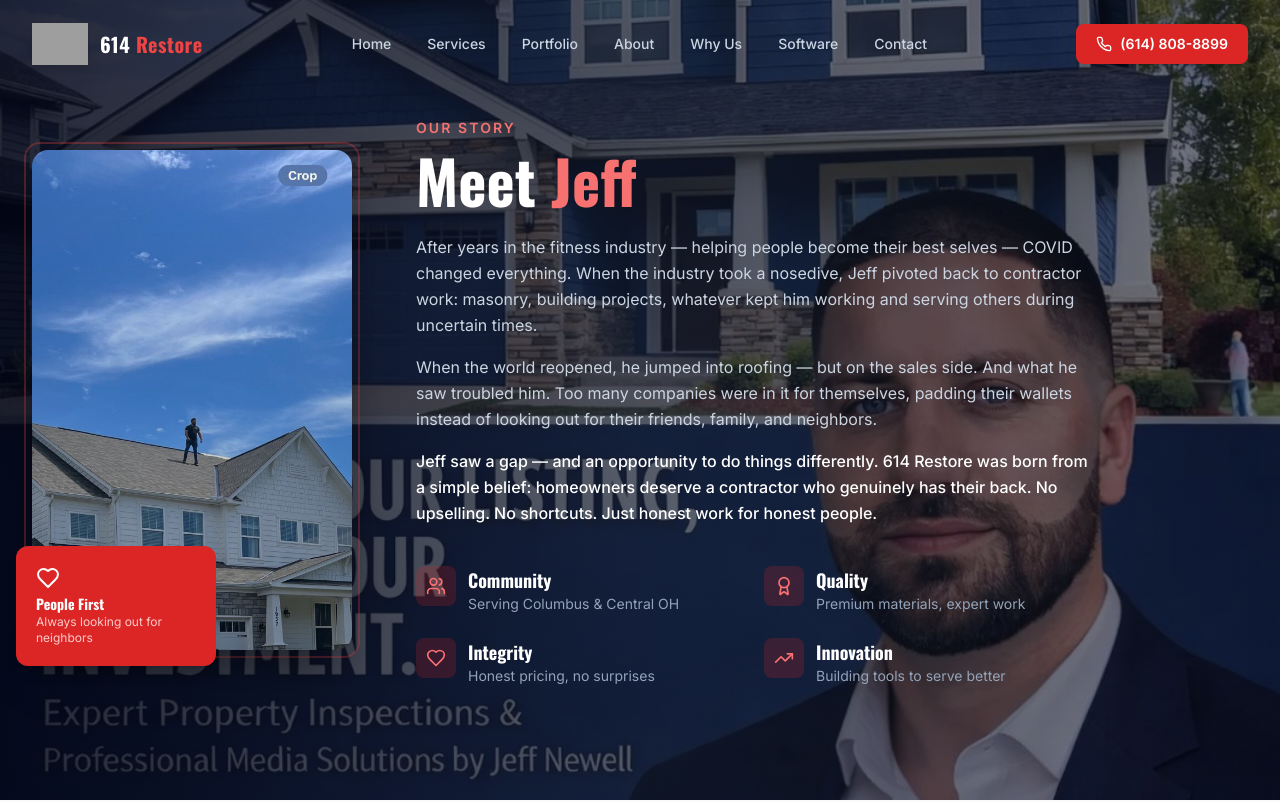
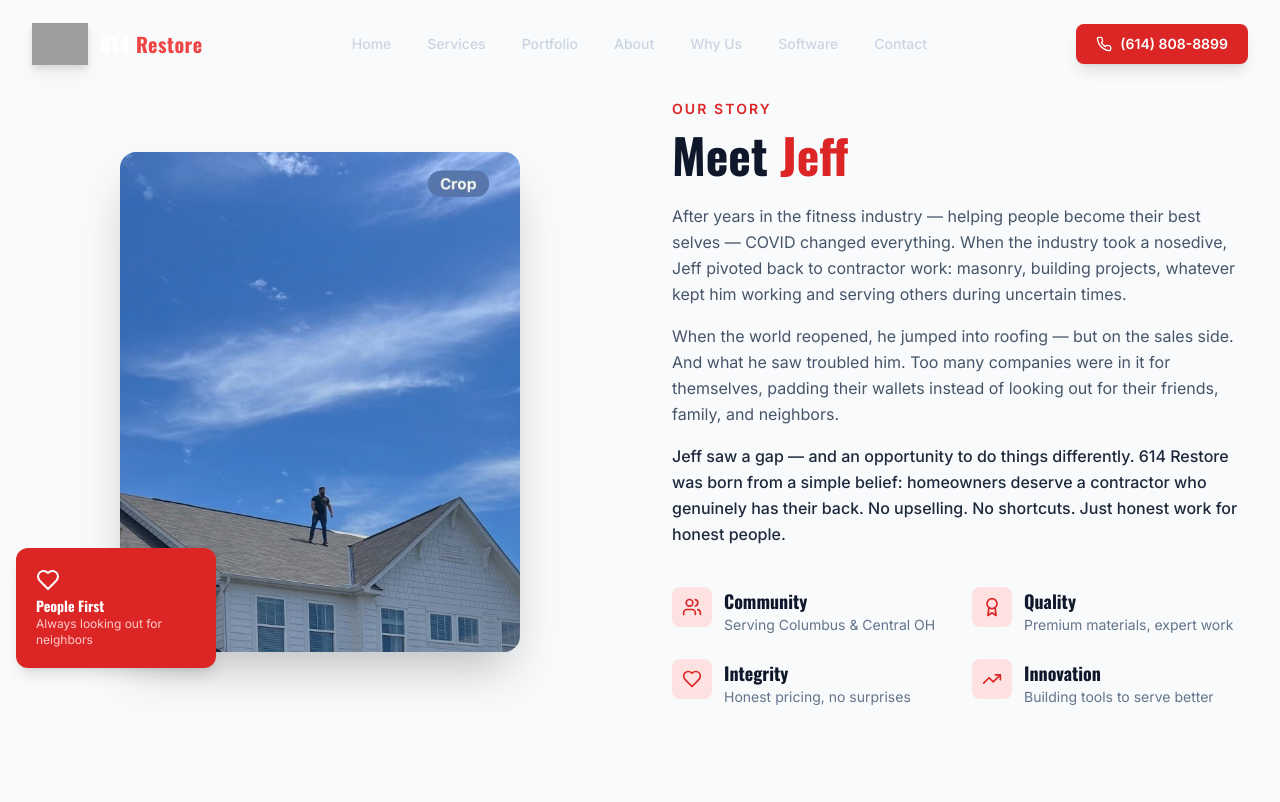
Before and after one commit to 614restore/614-site, a Next.js app: page /about in a window 1280 px wide. Shown: the top 802 px of the page. Built offline with nearby package versions, Linux system fonts and the light colour scheme; grey boxes are pictures that could not be loaded.

Commit message:
Fix buttons: link to /contact, simpler About bg

```diff
--- a/src/components/About.tsx
+++ b/src/components/About.tsx
@@ -2,31 +2,19 @@
 
 export default function About() {
   return (
-    <section id="about" className="relative min-h-screen flex items-center overflow-hidden">
-      {/* Full-bleed background */}
-      <div className="absolute inset-0">
-        <img
-          src="/images/about-hero-bg.jpg"
-          alt=""
-          className="w-full h-full object-cover object-center"
-        />
-        <div className="absolute inset-0 bg-gradient-to-r from-steel-950/85 via-steel-900/70 to-steel-950/50" />
-      </div>
-
-      {/* Content - portrait on left, text on right */}
-      <div className="relative z-10 max-w-7xl mx-auto px-4 sm:px-6 lg:px-8 py-24 w-full">
-        <div className="flex flex-col lg:flex-row items-center gap-16">
+    <section id="about" className="py-24 bg-steel-50">
+      <div className="max-w-7xl mx-auto px-4 sm:px-6 lg:px-8">
+        <div className="grid lg:grid-cols-2 gap-16 items-center">
           {/* Left: Portrait */}
           <div className="flex-shrink-0 relative">
-            <div className="relative w-[320px] h-[500px] rounded-2xl overflow-hidden shadow-2xl shadow-black/50">
+            <div className="relative w-full max-w-[400px] mx-auto rounded-2xl overflow-hidden shadow-2xl">
               <img
                 src="/images/portrait-final.jpg"
                 alt="Jeff - Owner of 614 Restore"
-                className="w-full h-full object-cover object-top"
+                className="w-full h-[500px] object-cover object-top"
               />
-              <div className="absolute inset-0 bg-gradient-to-t from-black/30 to-transparent" />
+              <div className="absolute inset-0 bg-gradient-to-t from-steel-900/20 to-transparent" />
             </div>
-            <div className="absolute -inset-2 border-2 border-red-500/30 rounded-2xl -z-10" />
             <div className="absolute -bottom-4 -left-4 bg-red-600 text-white p-5 rounded-xl shadow-lg max-w-[200px]">
               <Heart className="w-6 h-6 mb-1" />
               <p className="font-heading font-bold text-sm">People First</p>
@@ -35,14 +23,14 @@
           </div>
 
           {/* Right: Text content */}
-          <div className="flex-1 max-w-2xl">
-            <span className="inline-block text-red-400 font-semibold text-sm uppercase tracking-[0.15em] mb-3">
+          <div>
+            <span className="inline-block text-red-600 font-semibold text-sm uppercase tracking-[0.15em] mb-3">
               Our Story
             </span>
-            <h2 className="text-4xl sm:text-5xl lg:text-6xl font-heading font-bold text-white mb-6 leading-tight">
-              Meet <span className="text-red-400">Jeff</span>
+            <h2 className="text-4xl sm:text-5xl font-heading font-bold text-steel-900 mb-6 leading-tight">
+              Meet <span className="text-red-600">Jeff</span>
             </h2>
-            <div className="space-y-4 text-steel-300 leading-relaxed">
+            <div className="space-y-4 text-steel-600 leading-relaxed">
               <p>
                 After years in the fitness industry — helping people become their best selves —
                 COVID changed everything. When the industry took a nosedive, Jeff pivoted back to
@@ -54,7 +42,7 @@
                 he saw troubled him. Too many companies were in it for themselves, padding their
                 wallets instead of looking out for their friends, family, and neighbors.
               </p>
-              <p className="font-medium text-white">
+              <p className="font-medium text-steel-800">
                 Jeff saw a gap — and an opportunity to do things differently. 614 Restore was
                 born from a simple belief: homeowners deserve a contractor who genuinely has their
                 back. No upselling. No shortcuts. Just honest work for honest people.
@@ -69,12 +57,12 @@
                 { Icon: TrendingUp, title: 'Innovation', sub: 'Building tools to serve better' },
               ].map(({ Icon, title, sub }) => (
                 <div key={title} className="flex items-start gap-3">
-                  <div className="w-10 h-10 bg-red-600/20 rounded-lg flex items-center justify-center flex-shrink-0">
-                    <Icon className="w-5 h-5 text-red-400" />
+                  <div className="w-10 h-10 bg-red-100 rounded-lg flex items-center justify-center flex-shrink-0">
+                    <Icon className="w-5 h-5 text-red-600" />
                   </div>
                   <div>
-                    <p className="font-heading font-bold text-white text-lg">{title}</p>
-                    <p className="text-steel-400 text-sm">{sub}</p>
+                    <p className="font-heading font-bold text-steel-900 text-lg">{title}</p>
+                    <p className="text-steel-500 text-sm">{sub}</p>
                   </div>
                 </div>
               ))}
--- a/src/components/CTABanner.tsx
+++ b/src/components/CTABanner.tsx
@@ -1,4 +1,5 @@
 import { Phone, ArrowRight } from 'lucide-react'
+import Link from 'next/link'
 
 export default function CTABanner() {
   return (
@@ -29,13 +30,13 @@
             <Phone className="w-5 h-5" />
             (614) 808-8899
           </a>
-          <a
-            href="/#contact"
+          <Link
+            href="/contact"
             className="inline-flex items-center justify-center gap-2 border-2 border-white/40 hover:border-white text-white px-8 py-4 rounded-xl font-bold text-lg transition-all hover:bg-white/10"
           >
             Request Estimate
             <ArrowRight className="w-5 h-5" />
-          </a>
+          </Link>
         </div>
       </div>
     </section>
--- a/src/components/Services.tsx
+++ b/src/components/Services.tsx
@@ -47,7 +47,7 @@
     title: 'Insurance Claims Assistance',
     href: '/portfolio?cat=storm',
     description:
-      'We guide you through the entire insurance process — from inspection to final payment. Insurance companies are notorious for trying to get out of paying what you\'re owed. We make sure that doesn\'t happen.',
+      "We guide you through the entire insurance process — from inspection to final payment. Insurance companies are notorious for trying to get out of paying what you're owed. We make sure that doesn't happen.",
     image: '/images/storm-damage.jpg',
   },
 ]
@@ -107,12 +107,12 @@
         </div>
 
         <div className="text-center mt-12">
-          <a
-            href="/#contact"
+          <Link
+            href="/contact"
             className="inline-flex items-center gap-2 bg-red-600 hover:bg-red-700 text-white px-8 py-4 rounded-xl font-bold text-lg transition-all shadow-lg hover:scale-105"
           >
             Get a Free Estimate
-          </a>
+          </Link>
         </div>
       </div>
     </section>
```
